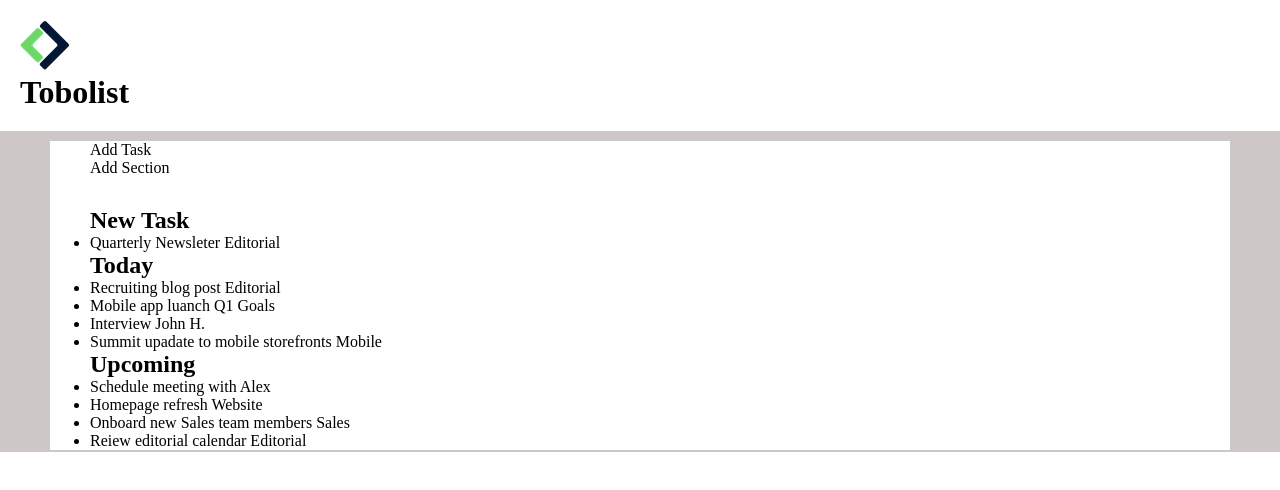
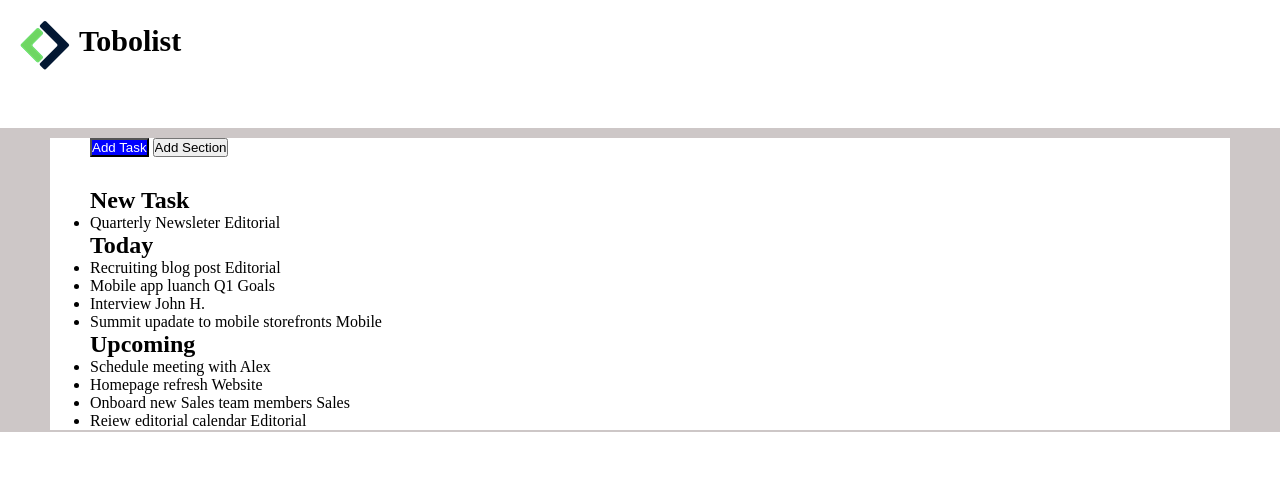
Before and after one commit to VitoMarino/html-css-toboolist, a plain HTML site: page index.html in a window 1280 px wide. Drawn offline with Linux system fonts and the light colour scheme.

Commit message:
in progress

```diff
--- a/index.html
+++ b/index.html
@@ -15,9 +15,9 @@
 
     <main>
         <section>
-            <p>Add Task</p>
-            <p>Add Section</p>
-        </section>
+            <input id="ButtonT" type="button" value="Add Task">
+            <input id="ButtonS" type="button" value="Add Section">
+        </section
 
         <section>
             <h2 class="Distanza">New Task</h2>
--- a/style.css
+++ b/style.css
@@ -5,7 +5,24 @@
 
 header {
     padding: 20px;
+}
+
+img {
+    height: 50px;
+}
+
+h1 {
     display: inline-block;
+    vertical-align: middle;
+    font-size: 30px;
+    padding-left: 5px;
+    padding-bottom: 50px;
+
+}
+
+#ButtonT {
+    background-color: blue;
+    color: white;
 }
 
 main {
```
